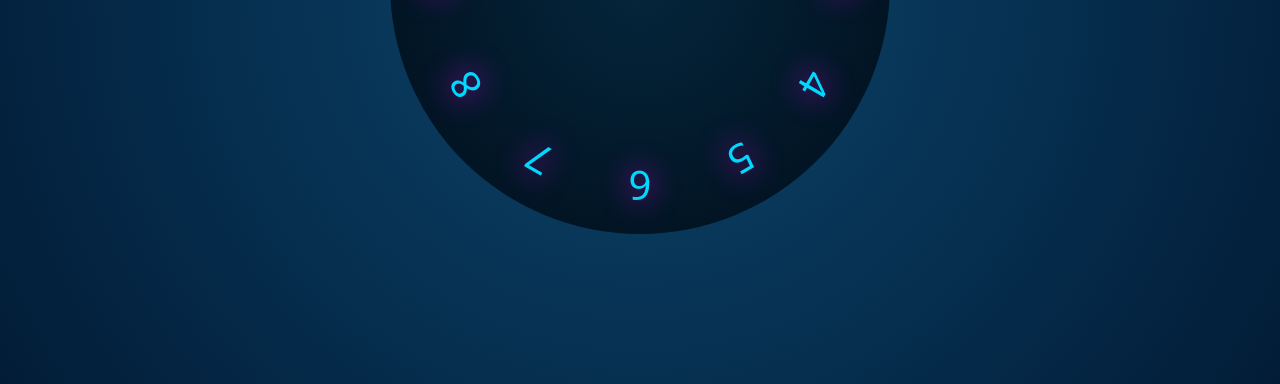
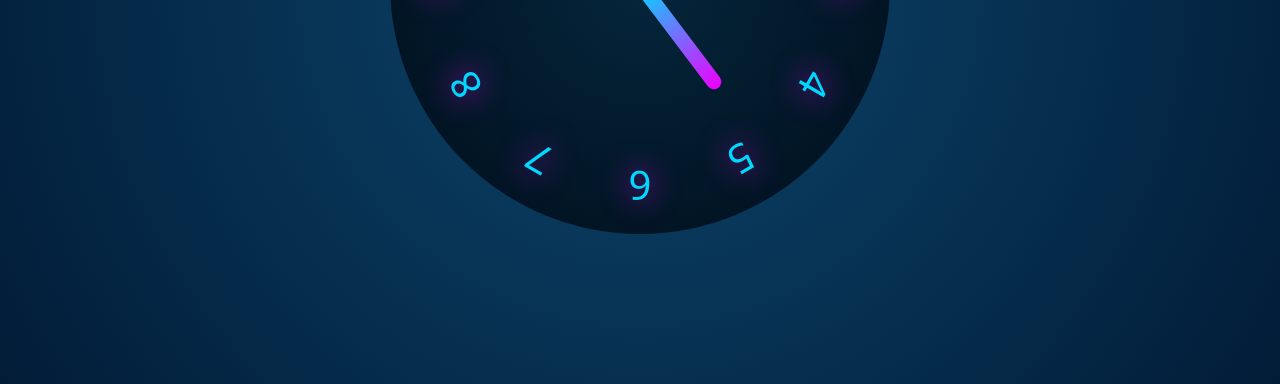
Before and after one commit to koby-riv12/Final-Project, a plain HTML site: page project1.html in a window 1280 px wide. Shown: the part 416-800 px from the top of the page. Drawn offline with Linux system fonts and the light colour scheme.

Commit message:
Update project1.html

```diff
--- a/project1.html
+++ b/project1.html
@@ -28,6 +28,6 @@
         <div class="minute-hand" id="minute-hand"></div>
         <div class="second-hand" id=second-hand></div>
  <div class="center-dot"></div>
-<script type-"text/javascript" src ="script.js"></script>
+<script type-"text/javascript" src ="project1.js"></script>
  </body>
 </html>
```
